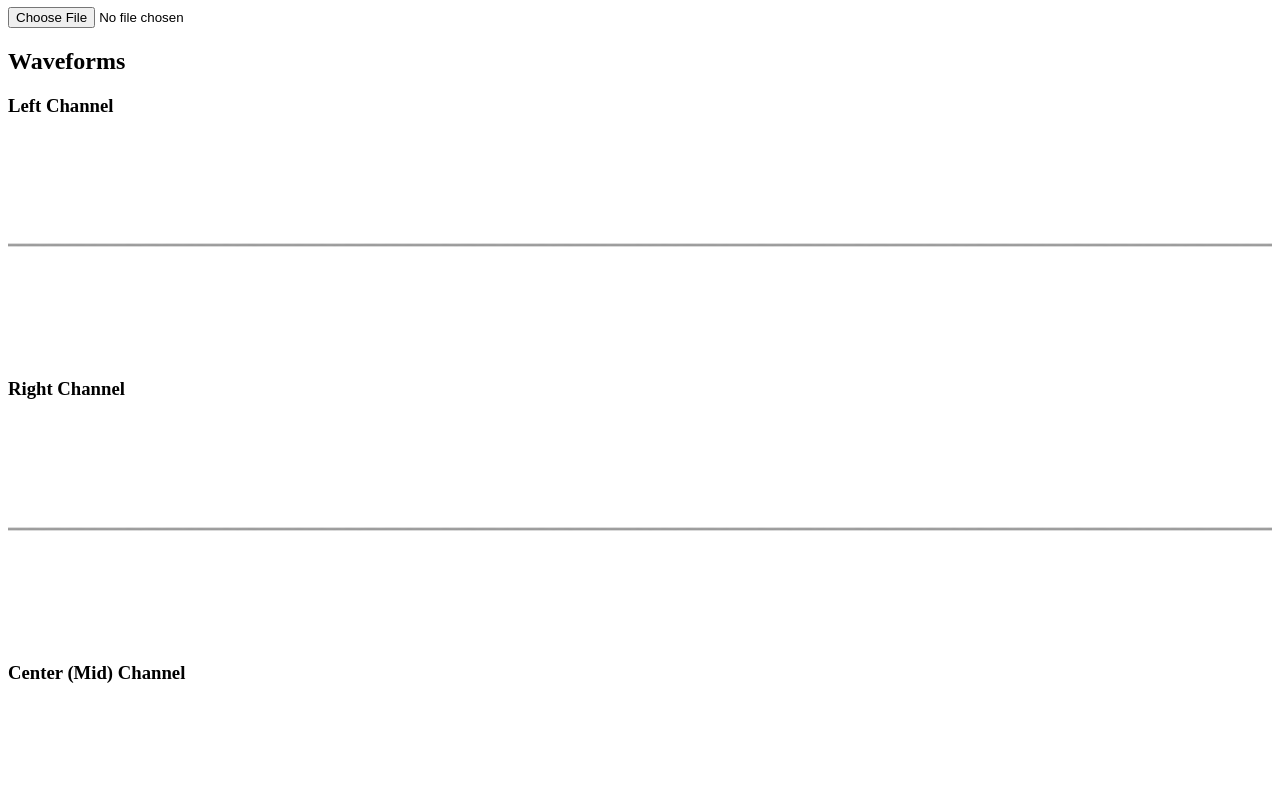
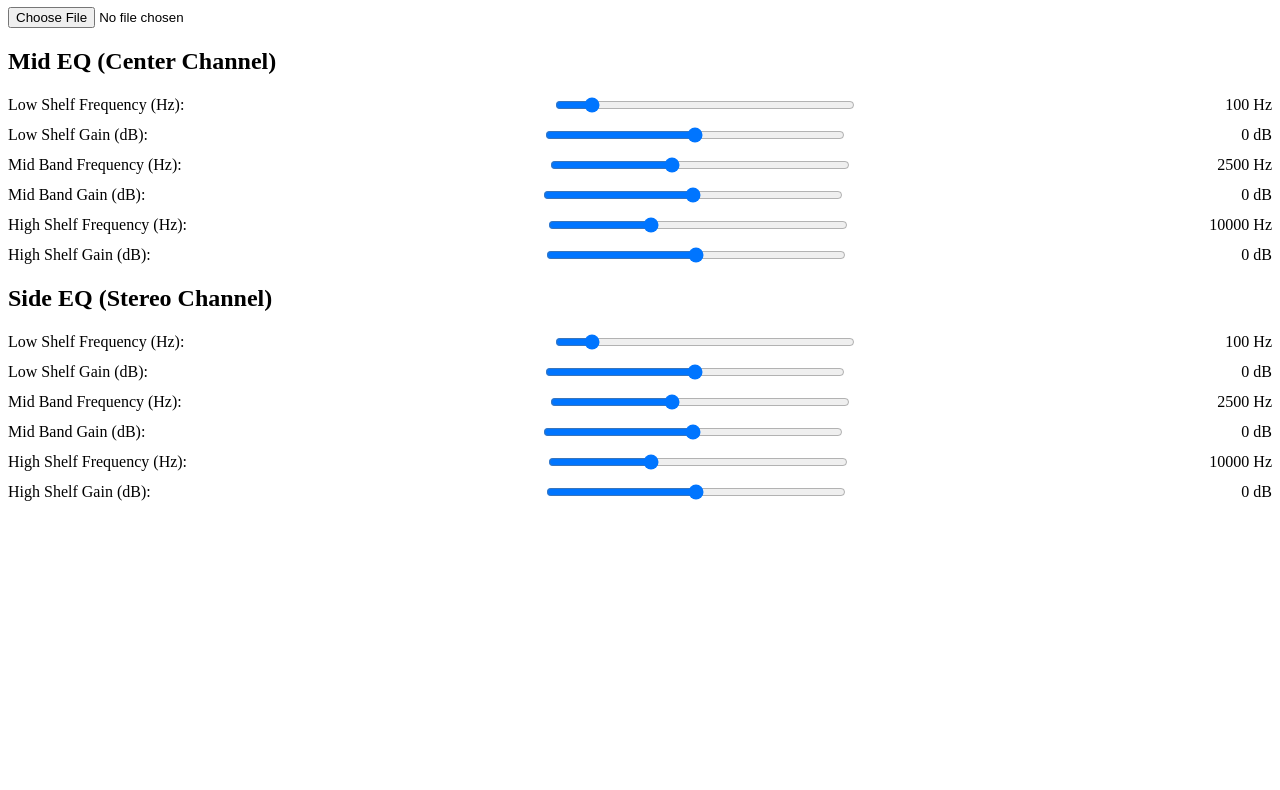
Before and after one commit to Underground-PC/sae-mseq, a plain HTML site: page index.html in a window 1280 px wide. Shown: the part 73-863 px from the top of the page. After the commit the page ends 800 px from the top, so only its background shows below. Drawn offline with Linux system fonts and the light colour scheme.

Commit message:
index.html

```diff
--- a/index.html
+++ b/index.html
@@ -5,15 +5,11 @@
     <meta name="viewport" content="width=device-width, initial-scale=1.0">
     <title>Interactive Mid-Side Parametric EQ</title>
     <style>
-        canvas {
-            width: 100%;
-            height: 200px;
-            margin: 10px 0;
-        }
         .slider-container {
             display: flex;
             justify-content: space-between;
             align-items: center;
+            margin: 10px 0;
         }
         .slider {
             width: 300px;
@@ -21,19 +17,10 @@
     </style>
 </head>
 <body>
-    <h1>Interactive Mid-Side Parametric EQ with Real-Time Visualization</h1>
+    <h1>Interactive Mid-Side Parametric EQ</h1>
 
-    <!-- File Input to Upload Audio -->
     <input type="file" id="audioFileInput" />
     <audio id="audioPlayer" controls></audio>
-
-    <h2>Waveforms</h2>
-    <h3>Left Channel</h3>
-    <canvas id="leftWaveform"></canvas>
-    <h3>Right Channel</h3>
-    <canvas id="rightWaveform"></canvas>
-    <h3>Center (Mid) Channel</h3>
-    <canvas id="centerWaveform"></canvas>
 
     <h2>Mid EQ (Center Channel)</h2>
     <div class="eq-control">
@@ -49,6 +36,72 @@
         </div>
     </div>
 
+    <div class="eq-control">
+        <div class="slider-container">
+            <label for="mid-band-frequency-mid">Mid Band Frequency (Hz): </label>
+            <input type="range" id="mid-band-frequency-mid" class="slider" min="800" max="5000" value="2500">
+            <span id="mid-band-frequency-value-mid">2500 Hz</span>
+        </div>
+        <div class="slider-container">
+            <label for="mid-band-gain-mid">Mid Band Gain (dB): </label>
+            <input type="range" id="mid-band-gain-mid" class="slider" min="-20" max="20" value="0">
+            <span id="mid-band-gain-value-mid">0 dB</span>
+        </div>
+    </div>
+
+    <div class="eq-control">
+        <div class="slider-container">
+            <label for="high-shelf-frequency-mid">High Shelf Frequency (Hz): </label>
+            <input type="range" id="high-shelf-frequency-mid" class="slider" min="5000" max="20000" value="10000">
+            <span id="high-shelf-frequency-value-mid">10000 Hz</span>
+        </div>
+        <div class="slider-container">
+            <label for="high-shelf-gain-mid">High Shelf Gain (dB): </label>
+            <input type="range" id="high-shelf-gain-mid" class="slider" min="-20" max="20" value="0">
+            <span id="high-shelf-gain-value-mid">0 dB</span>
+        </div>
+    </div>
+
+    <h2>Side EQ (Stereo Channel)</h2>
+    <div class="eq-control">
+        <div class="slider-container">
+            <label for="low-shelf-frequency-side">Low Shelf Frequency (Hz): </label>
+            <input type="range" id="low-shelf-frequency-side" class="slider" min="20" max="800" value="100">
+            <span id="low-shelf-frequency-value-side">100 Hz</span>
+        </div>
+        <div class="slider-container">
+            <label for="low-shelf-gain-side">Low Shelf Gain (dB): </label>
+            <input type="range" id="low-shelf-gain-side" class="slider" min="-20" max="20" value="0">
+            <span id="low-shelf-gain-value-side">0 dB</span>
+        </div>
+    </div>
+
+    <div class="eq-control">
+        <div class="slider-container">
+            <label for="mid-band-frequency-side">Mid Band Frequency (Hz): </label>
+            <input type="range" id="mid-band-frequency-side" class="slider" min="800" max="5000" value="2500">
+            <span id="mid-band-frequency-value-side">2500 Hz</span>
+        </div>
+        <div class="slider-container">
+            <label for="mid-band-gain-side">Mid Band Gain (dB): </label>
+            <input type="range" id="mid-band-gain-side" class="slider" min="-20" max="20" value="0">
+            <span id="mid-band-gain-value-side">0 dB</span>
+        </div>
+    </div>
+
+    <div class="eq-control">
+        <div class="slider-container">
+            <label for="high-shelf-frequency-side">High Shelf Frequency (Hz): </label>
+            <input type="range" id="high-shelf-frequency-side" class="slider" min="5000" max="20000" value="10000">
+            <span id="high-shelf-frequency-value-side">10000 Hz</span>
+        </div>
+        <div class="slider-container">
+            <label for="high-shelf-gain-side">High Shelf Gain (dB): </label>
+            <input type="range" id="high-shelf-gain-side" class="slider" min="-20" max="20" value="0">
+            <span id="high-shelf-gain-value-side">0 dB</span>
+        </div>
+    </div>
+
     <script src="script.js"></script>
 </body>
 </html>
```
